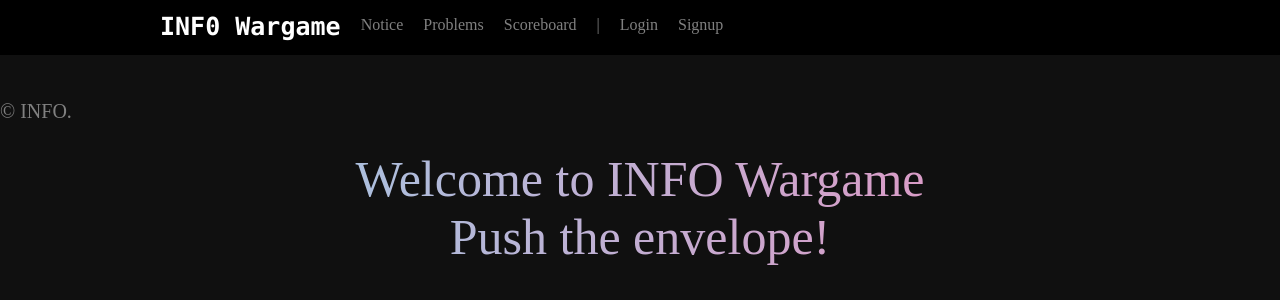
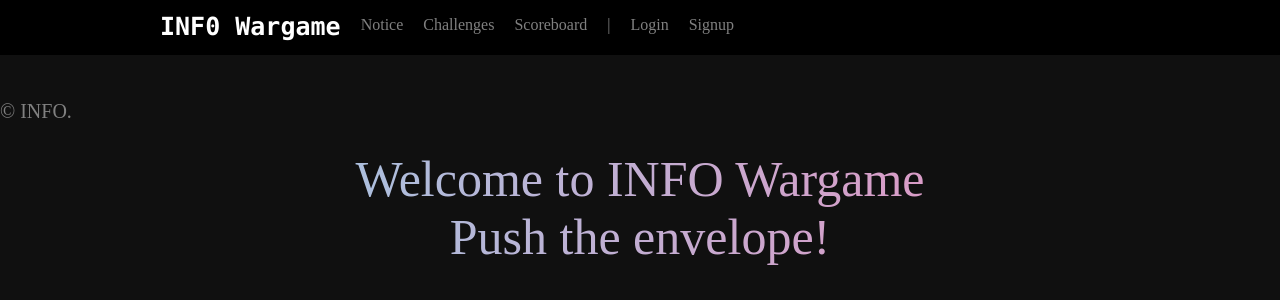
Before and after one commit to infodsm/deprecated-wargame, a Flask app: page / in a window 1280 px wide. Shown: the top 300 px of the page. Run offline with Flask 2, Linux system fonts and the light colour scheme.

Commit message:
[EDIT] problem 을 challenges로 바꿈

```diff
--- a/app.py
+++ b/app.py
@@ -31,11 +31,10 @@ def notice():
     return render_template("notice.html")
 
 
-@app.route("/problems")
-def problems():
-    # return render_template("problems.html")
+@app.route("/challenges")
+def challenges():
+    #return render_template("challenges.html")
     return redirect(url_for('login'))
-
 
 @app.route("/scoreboard")
 def scoreboard():
--- a/templates/init.html
+++ b/templates/init.html
@@ -11,7 +11,7 @@
         <ul>
           <a href="{{ url_for('index') }}"><li class="logo" style="font-family:consolas;">INF0 Wargame</li></a>
           <a href="{{ url_for('notice') }}"><li>Notice</li></a>
-          <a href="{{ url_for('problems') }}"><li>Problems</li></a>
+          <a href="{{ url_for('challenges') }}"><li>Challenges</li></a>
           <a href="{{ url_for('scoreboard') }}"><li>Scoreboard</li></a>
           <li>|</li>
           {% if session['logged_in'] == True %}
```
